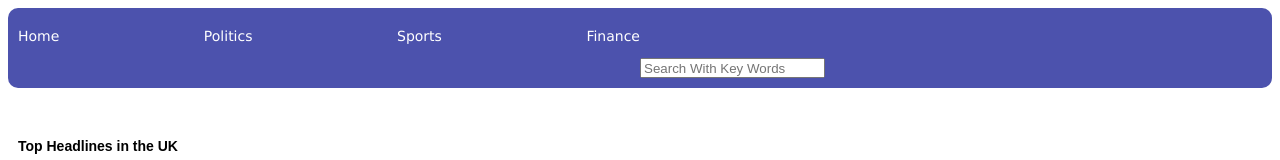
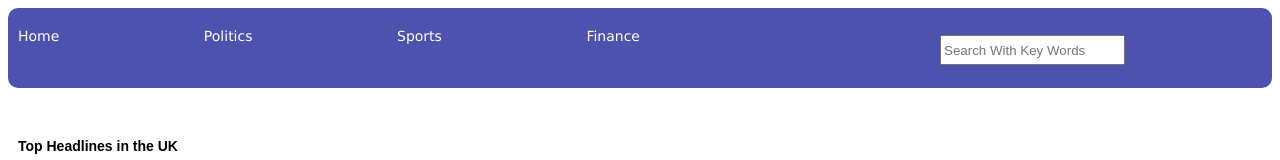
Before and after one commit to Kikkeri-UI/News_Application, an Angular app in the folder news-app/: page / in a window 1280 px wide. Shown: the top 160 px of the page. Built offline with nearby package versions, Linux system fonts and the light colour scheme; no server answers.

Commit message:
Search bar changes

```diff
--- a/news-app/src/styles.css
+++ b/news-app/src/styles.css
@@ -18,8 +18,6 @@
     top: 0;
     left: 0px;
     border-radius: 10px;
-
-
 }
 
 .header {
@@ -50,11 +48,14 @@
 }
 
 .header_Search {
-    width: 24px;
-    height: 20px;
+    width: 60px;
+    height: 30px;
     display: flex;
     flex-direction: row;
     margin-right: 0px;
+    position: relative;
+    top: -18px;
+    right: -300px;
 }
 .Carasol-label{
     font-size: 14px;
@@ -126,7 +127,7 @@
 
     position: relative;
     border-radius: 5px;
-    width: 180px;
+    width: 190px;
     padding: 5px;
     background-color: var(--blue-1);
     background-color: cornflowerblue;
```
